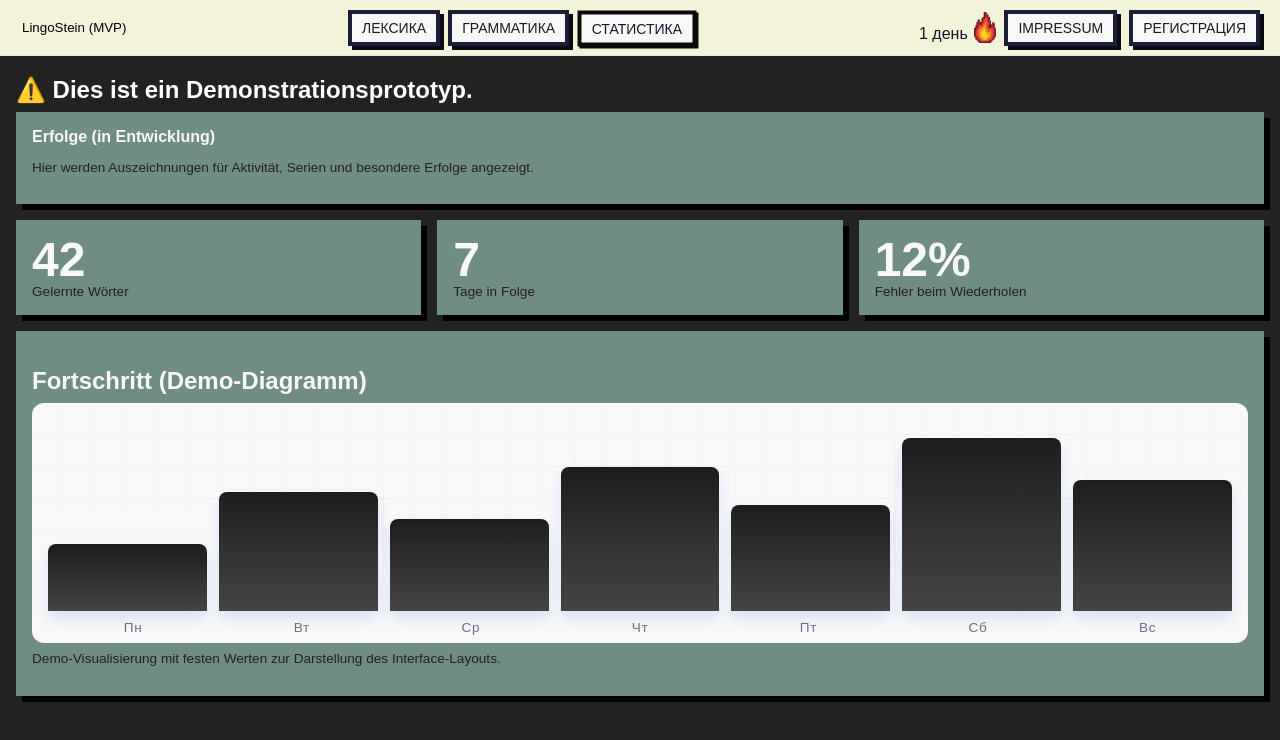
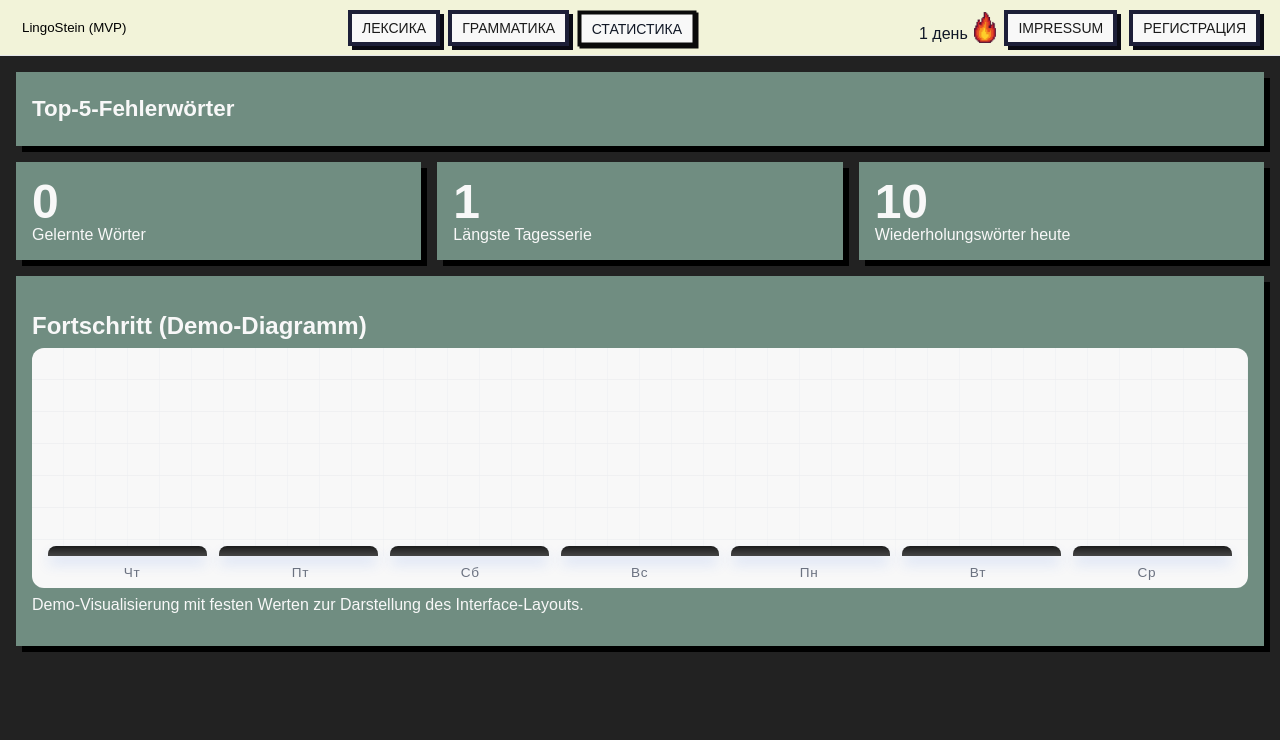
Before and after one commit to GrinchukNadia/article_trainer, a React (Vite) app: page /stats in a window 1280 px wide. Shown: the top 740 px of the page. Built offline with nearby package versions, Linux system fonts and the light colour scheme; a web font is replaced by a local one.

Commit message:
feat(statistik): added weekly activity tracking and graph
- implemented 7-day activity storage (activeMs)
- added utils for day handling (ensureDay + cleanup)
- created weekly activity selector + diagram component
- connected time tracking logic in AppLayout

```diff
--- a/src/features/statistik/Statistik.module.scss
+++ b/src/features/statistik/Statistik.module.scss
@@ -1,71 +1,19 @@
 @use "../../styles/variables" as *;
 @use "../../styles/mixins" as m;
 
-$chart-bg: #fafafa;
-$bar-color-top: #273759;
-$bar-color-bottom: #111827;
-$grid-color: #e5e7eb;
-$label-color: #6b7280;
+
 
 .stats{
   width: 80rem;
-  padding: 0 $spacing-4;
+  padding: $spacing-4;
 }
-.chart {
-  position: relative;
-  height: 240px;
-  padding: 1rem 1rem 2rem;
-  border-radius: 12px;
-  background: $color5;
-  overflow: hidden;
 
-  &__grid {
-    position: absolute;
-    inset: 0 0 2rem 0;
-    background: linear-gradient(#00000000 31px, $grid-color 32px) repeat-y,
-                linear-gradient(90deg, #00000000 31px, #eceef3 32px) repeat-x;
-    background-size: 100% 32px, 32px 100%;
-    opacity: 0.7;
-    pointer-events: none;
-  }
-
-  &__bars {
-    position: absolute;
-    inset: 1rem 1rem 2rem 1rem;
-    display: flex;
-    align-items: flex-end;
-    gap: 0.75rem;
-  }
-
-  &__bar {
-    flex: 1;
-    background: linear-gradient(180deg, rgb(29, 29, 29), rgb(69, 69, 69));
-    border-radius: 8px 8px 0 0;
-    box-shadow: 0 2px 0 rgba(0, 0, 0, 0.05) inset,
-      0 8px 14px rgba(37, 99, 235, 0.15);
-  }
-  &__labels {
-    position: absolute;
-    left: 1rem;
-    right: 1rem;
-    bottom: 0.5rem;
-    display: flex;
-    justify-content: space-around; // было space-between
-    text-align: center;
-    color: $label-color;
-    font-size: 0.85rem;
-    letter-spacing: 0.05em; // немного воздуха
-  }
-}
 .kpi {
   font-size: 3rem;
   font-weight: 700;
   line-height: 1;
 }
-.kpi__hint {
-  font-size: 0.85rem;
-  color: $color1;
-}
+
 
 .card {
   @include m.card;
--- a/src/features/statistik/Stats.tsx
+++ b/src/features/statistik/Stats.tsx
@@ -1,20 +1,51 @@
+import { useSelector } from "react-redux";
 import styles from "./Statistik.module.scss";
+import type { RootState } from "../../reduxStore/store";
+import { selectBoxWords } from "../../shared/utils/selectBoxWords";
+import { selectTopWeakWords } from "../../reduxStore/srsSlice";
+import WeekActivityDiagram from "./weekActivityDiagram";
 
 function Stats() {
+  const learnedWords = useSelector((state: RootState) =>
+    selectBoxWords(state, 5)
+  ).length;
+  const topWeakWords = useSelector(selectTopWeakWords);
+  const bestSreak = useSelector(
+    (state: RootState) => state.activity.bestStreak
+  );
+  const todayRepeatWords = useSelector(
+    (state: RootState) => state.srs.queue.todayIds.length
+  );
   return (
     <section className={styles.stats}>
-      <h2 style={{ marginBottom: ".5rem", color: "white" }}>
-        ⚠️ Dies ist ein Demonstrationsprototyp.
-      </h2>
-
       <div className={styles.card}>
-        <div style={{ marginBottom: ".5rem", fontWeight: 600 }}>
-          Erfolge (in Entwicklung)
+        <div style={{ margin: ".5rem 0", fontWeight: 600, fontSize: "1.4rem" }}>
+          Top-5-Fehlerwörter
         </div>
-        <p className={styles.kpi__hint}>
-          Hier werden Auszeichnungen für Aktivität, Serien und besondere Erfolge
-          angezeigt.
-        </p>
+        <div
+          style={{
+            display: "flex",
+            gap: "1rem",
+            justifyContent: "space-between",
+          }}
+        >
+          {topWeakWords.map((word) => (
+            <div
+              key={word.lemma}
+              style={{
+                color: "black",
+                display: "flex",
+                flexDirection: "column",
+                gap: ".5rem",
+              }}
+            >
+              <div>
+                {word.article} {word.lemma} - {word.translation}
+              </div>
+              <div>Gesamtfehler: {word.lapses}</div>
+            </div>
+          ))}
+        </div>
       </div>
 
       <div
@@ -26,81 +57,20 @@ function Stats() {
         }}
       >
         <div className={styles.card}>
-          <div className={styles.kpi}>42</div>
+          <div className={styles.kpi}>{learnedWords}</div>
           <div className={styles.kpi__hint}>Gelernte Wörter</div>
         </div>
         <div className={styles.card}>
-          <div className={styles.kpi}>7</div>
-          <div className={styles.kpi__hint}>Tage in Folge</div>
+          <div className={styles.kpi}>{bestSreak}</div>
+          <div className={styles.kpi__hint}>Längste Tagesserie</div>
         </div>
         <div className={styles.card}>
-          <div className={styles.kpi}>12%</div>
-          <div className={styles.kpi__hint}>Fehler beim Wiederholen</div>
+          <div className={styles.kpi}>{todayRepeatWords}</div>
+          <div className={styles.kpi__hint}>Wiederholungswörter heute</div>
         </div>
       </div>
 
-      <section style={{ display: "grid", gap: "1.5rem" }}>
-        <div className={styles.card}>
-          <h2 style={{ marginBottom: ".5rem" }}>Fortschritt (Demo-Diagramm)</h2>
-
-          <div className={styles.chart}>
-            <div className={styles.chart__grid} />
-
-            <div className={styles.chart__bars}>
-              <div
-                className={styles.chart__bar}
-                style={{ height: "35%" }}
-                title="Пн: 35%"
-              />
-              <div
-                className={styles.chart__bar}
-                style={{ height: "62%" }}
-                title="Вт: 62%"
-              />
-              <div
-                className={styles.chart__bar}
-                style={{ height: "48%" }}
-                title="Ср: 48%"
-              />
-              <div
-                className={styles.chart__bar}
-                style={{ height: "75%" }}
-                title="Чт: 75%"
-              />
-              <div
-                className={styles.chart__bar}
-                style={{ height: "55%" }}
-                title="Пт: 55%"
-              />
-              <div
-                className={styles.chart__bar}
-                style={{ height: "90%" }}
-                title="Сб: 90%"
-              />
-              <div
-                className={styles.chart__bar}
-                style={{ height: "68%" }}
-                title="Вс: 68%"
-              />
-            </div>
-
-            <div className={styles.chart__labels}>
-              <span>Пн</span>
-              <span>Вт</span>
-              <span>Ср</span>
-              <span>Чт</span>
-              <span>Пт</span>
-              <span>Сб</span>
-              <span>Вс</span>
-            </div>
-          </div>
-
-          <p className={styles.kpi__hint} style={{ marginTop: ".5rem" }}>
-            Demo-Visualisierung mit festen Werten zur Darstellung des
-            Interface-Layouts.
-          </p>
-        </div>
-      </section>
+      <WeekActivityDiagram />
     </section>
   );
 }
--- /dev/null
+++ b/src/features/statistik/WeekActivityDiagram.module.scss
@@ -0,0 +1,59 @@
+@use "../../styles/variables" as *;
+@use "../../styles/mixins" as m;
+
+$chart-bg: #fafafa;
+$bar-color-top: #273759;
+$bar-color-bottom: #111827;
+$grid-color: #e5e7eb;
+$label-color: #6b7280;
+
+.chart {
+  position: relative;
+  height: 240px;
+  padding: 1rem 1rem 2rem;
+  border-radius: 12px;
+  background: $color5;
+  overflow: hidden;
+
+  &__grid {
+    position: absolute;
+    inset: 0 0 2rem 0;
+    background: linear-gradient(#00000000 31px, $grid-color 32px) repeat-y,
+                linear-gradient(90deg, #00000000 31px, #eceef3 32px) repeat-x;
+    background-size: 100% 32px, 32px 100%;
+    opacity: 0.7;
+    pointer-events: none;
+  }
+
+  &__bars {
+    position: absolute;
+    inset: 1rem 1rem 2rem 1rem;
+    display: flex;
+    align-items: flex-end;
+    gap: 0.75rem;
+  }
+
+  &__bar {
+    flex: 1;
+    background: linear-gradient(180deg, rgb(29, 29, 29), rgb(69, 69, 69));
+    border-radius: 8px 8px 0 0;
+    box-shadow: 0 2px 0 rgba(0, 0, 0, 0.05) inset,
+      0 8px 14px rgba(37, 99, 235, 0.15);
+  }
+  &__labels {
+    position: absolute;
+    left: 1rem;
+    right: 1rem;
+    bottom: 0.5rem;
+    display: flex;
+    justify-content: space-around; // было space-between
+    text-align: center;
+    color: $label-color;
+    font-size: 0.85rem;
+    letter-spacing: 0.05em; // немного воздуха
+  }
+}
+.card {
+  @include m.card;
+  background-color: $color3;
+}
--- /dev/null
+++ b/src/features/statistik/WeekActivityDiagram.tsx
@@ -0,0 +1,86 @@
+import { useSelector } from "react-redux";
+import styles from "./weekActivityDiagram.module.scss";
+import type { RootState } from "../../reduxStore/store";
+import { format, subDays } from "date-fns";
+import { createSelector } from "@reduxjs/toolkit";
+
+function WeekActivityDiagram() {
+  const WEEK_DAYS_RU = ["Вс", "Пн", "Вт", "Ср", "Чт", "Пт", "Сб"];
+  const getWeekDays = () => {
+    const day = new Date().getDay();
+    const result = [];
+    for (let i = 1; i <= 7; i++) {
+      result.push(WEEK_DAYS_RU[(day + i) % 7]);
+    }
+    return result;
+  };
+  const calculateActivityPercents = (minutesArr: number[]) => {
+    if (minutesArr.length === 0) return [];
+    const max = Math.max(...minutesArr, 1);
+    return minutesArr.map((min) => {
+      if (min === 0) return 0;
+      const raw = (min / max) * 100;
+
+      const MIN_PERCENT = 10;
+      return Math.max(raw, MIN_PERCENT);
+    });
+  };
+  const activityArr = (state: RootState) => state.activity.byDay;
+
+  const selectWeekMinutes = createSelector([activityArr], (byDay) => {
+    const today = new Date();
+    const result: number[] = [];
+
+    // идём 6 дней назад → сегодня (итого 7 дней)
+    for (let i = 6; i >= 0; i--) {
+      const d = subDays(today, i);
+      const key = format(d, "yyyy-MM-dd");
+
+      const day = byDay[key];
+      const minutes = day ? Math.round(day.activeMs / 60000) : 0;
+
+      result.push(minutes);
+    }
+
+    return result;
+  });
+
+  const weekMinutes = useSelector(selectWeekMinutes);
+  const weekProcents = calculateActivityPercents(weekMinutes);
+
+  return (
+    <section style={{ display: "grid", gap: "1.8rem" }}>
+      <div className={styles.card}>
+        <h2 style={{ marginBottom: ".5rem" }}>Fortschritt (Demo-Diagramm)</h2>
+
+        <div className={styles.chart}>
+          <div className={styles.chart__grid} />
+
+          <div className={styles.chart__bars}>
+            {weekProcents.map((p, i) => (
+              <div
+                key={i}
+                className={styles.chart__bar}
+                style={{ height: `${p === 0 ? 5 : p}%` }}
+                title={`${getWeekDays()[i]}: ${p}%`}
+              />
+            ))}
+          </div>
+
+          <div className={styles.chart__labels}>
+            {getWeekDays().map((day) => (
+              <span key={day}>{day}</span>
+            ))}
+          </div>
+        </div>
+
+        <p className={styles.kpi__hint} style={{ marginTop: ".5rem" }}>
+          Demo-Visualisierung mit festen Werten zur Darstellung des
+          Interface-Layouts.
+        </p>
+      </div>
+    </section>
+  );
+}
+
+export default WeekActivityDiagram;
--- a/src/reduxStore/activitySlice.ts
+++ b/src/reduxStore/activitySlice.ts
@@ -1,55 +1,108 @@
 import { createSlice } from "@reduxjs/toolkit";
-import {differenceInDays, format} from 'date-fns'
+import { differenceInDays, format } from "date-fns";
 import { persistReducer } from "redux-persist";
 import storage from "redux-persist/es/storage";
+import { cleanupOldDays, ensureDay } from "../shared/utils/activityGraph";
 
+export type ActivityDay = {
+  date: string;
+  activeMs: number;
+};
+export type ActivityState = {
+  lastActiveDate: string | null;
+  currentStreak: number;
+  bestStreak: number;
+  totalActiveDays: number;
 
-type ActivityState = {
-    lastActiveDate: string | null,
-    currentStreak: number,
-    bestStreak: number,
-    totalActiveDays: number
-}
+  byDay: Record<string, ActivityDay>;
+
+  lastActiveStartedAt: number | null;
+  isActive: boolean;
+};
 
 const initialState: ActivityState = {
   lastActiveDate: null,
   currentStreak: 0,
   bestStreak: 0,
-    totalActiveDays: 0
-}
+  totalActiveDays: 0,
+
+  byDay: {},
+
+  lastActiveStartedAt: null,
+  isActive: false,
+};
 
 export const activitySlice = createSlice({
   name: "activity",
   initialState: initialState,
   reducers: {
     registrateActivity: (state) => {
-            const today = format(new Date(), 'yyyy-MM-dd');
+      const today = format(new Date(), "yyyy-MM-dd");
 
-            if(!state.lastActiveDate) {
-                state.lastActiveDate = format(new Date(), 'yyyy-MM-dd');
+      if (!state.lastActiveDate) {
+        state.lastActiveDate = format(new Date(), "yyyy-MM-dd");
         state.currentStreak = 1;
         state.bestStreak = 1;
         state.totalActiveDays = 1;
+
+        ensureDay(state, today);
+        cleanupOldDays(state);
+        return;
       }
-            const lastActiveDate = format(new Date(state.lastActiveDate), 'yyyy-MM-dd');
-            const wasActiveYesterday = differenceInDays(new Date(today), new Date(lastActiveDate ?? today)) === 1;
+      const lastActiveDate = format(
+        new Date(state.lastActiveDate),
+        "yyyy-MM-dd"
+      );
+      const wasActiveYesterday =
+        differenceInDays(new Date(today), new Date(lastActiveDate ?? today)) ===
+        1;
 
-            if(lastActiveDate === today) return;
-            if(wasActiveYesterday) {
+      if (lastActiveDate === today) {
+        ensureDay(state, today);
+        cleanupOldDays(state);
+        return;
+      };
+
+      if (wasActiveYesterday) {
         state.lastActiveDate = today;
         state.currentStreak += 1;
-                state.bestStreak =  state.currentStreak > state.bestStreak ? state.currentStreak : state.bestStreak;
+        state.bestStreak =
+          state.currentStreak > state.bestStreak
+            ? state.currentStreak
+            : state.bestStreak;
         state.totalActiveDays += 1;
       } else {
         state.lastActiveDate = today;
         state.currentStreak = 1;
         state.totalActiveDays += 1;
       }
+
+      ensureDay(state, today);
+      cleanupOldDays(state);
+    },
+    startActiveSession: (state) => {
+      if(!state.isActive) {
+        state.isActive = true;
+        state.lastActiveStartedAt = Date.now();
       }
-    }
+    },
+    stopActiveSession: (state) => {
+      if(!state.isActive || !state.lastActiveStartedAt) return;
+
+      const now = Date.now();
+      const diff = now - state.lastActiveStartedAt;
+      const today = format(new Date(), "yyyy-MM-dd");
+      const day = ensureDay(state, today);
+      day.activeMs += diff;
+
+      state.isActive = false;
+      state.lastActiveStartedAt = null;
+      cleanupOldDays(state);
+    },
+  },
 });
 
-export const {registrateActivity} = activitySlice.actions;
+export const { registrateActivity, startActiveSession, stopActiveSession } = activitySlice.actions;
 // export default activitySlice.reducer;
 
 // persist local storage------------------------------------------------------------------------------
--- /dev/null
+++ b/src/shared/utils/activityGraph.ts
@@ -0,0 +1,25 @@
+import type { ActivityState } from "../../reduxStore/activitySlice";
+
+const MAX_DAYS = 7;
+const DAY_MS = 24 * 60 * 60 * 1000;
+
+export const ensureDay = (state: ActivityState, date: string) => {
+    let day = state.byDay[date];
+
+    if(!day) {
+        day = { date, activeMs: 0 };
+        state.byDay[date] = day;
+    }
+    return day;
+}
+
+export const cleanupOldDays = (state: ActivityState) => {
+    const now = new Date();
+
+    for(const key of Object.keys(state.byDay)) {
+        const date = new Date(key);
+        if(now.getTime() - date.getTime() > (MAX_DAYS - 1) * DAY_MS) {
+            delete state.byDay[key];
+        }
+    }
+}
--- /dev/null
+++ b/src/shared/utils/selectBoxWords.ts
@@ -0,0 +1,11 @@
+import type { RootState } from "../../reduxStore/store";
+
+export const selectBoxWords = (state: RootState, box: number) => {
+    const filteredWords = [];
+    for (const index in state.srs.progress.byId) {
+        if (state.srs.progress.byId[index].box === box) {
+            filteredWords.push(state.srs.words.byId[index]);
+        }
+    }
+    return filteredWords;
+}
```
Also changed, not shown: src/features/AppLayout.tsx (+24 -0 lines), src/reduxStore/srsSlice.ts (+23 -0 lines). Lines whose indentation alone changed are shown as unchanged.
